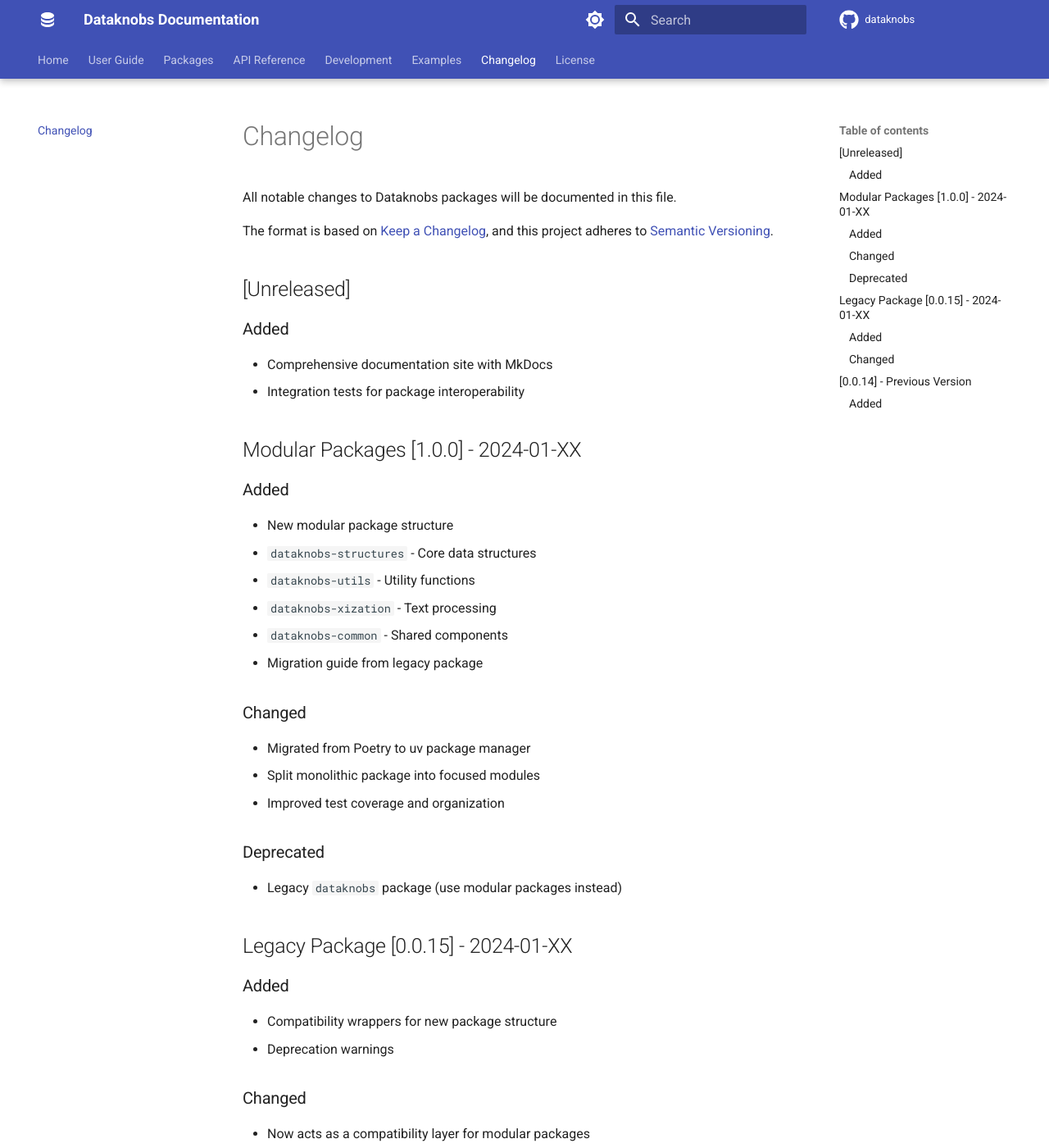
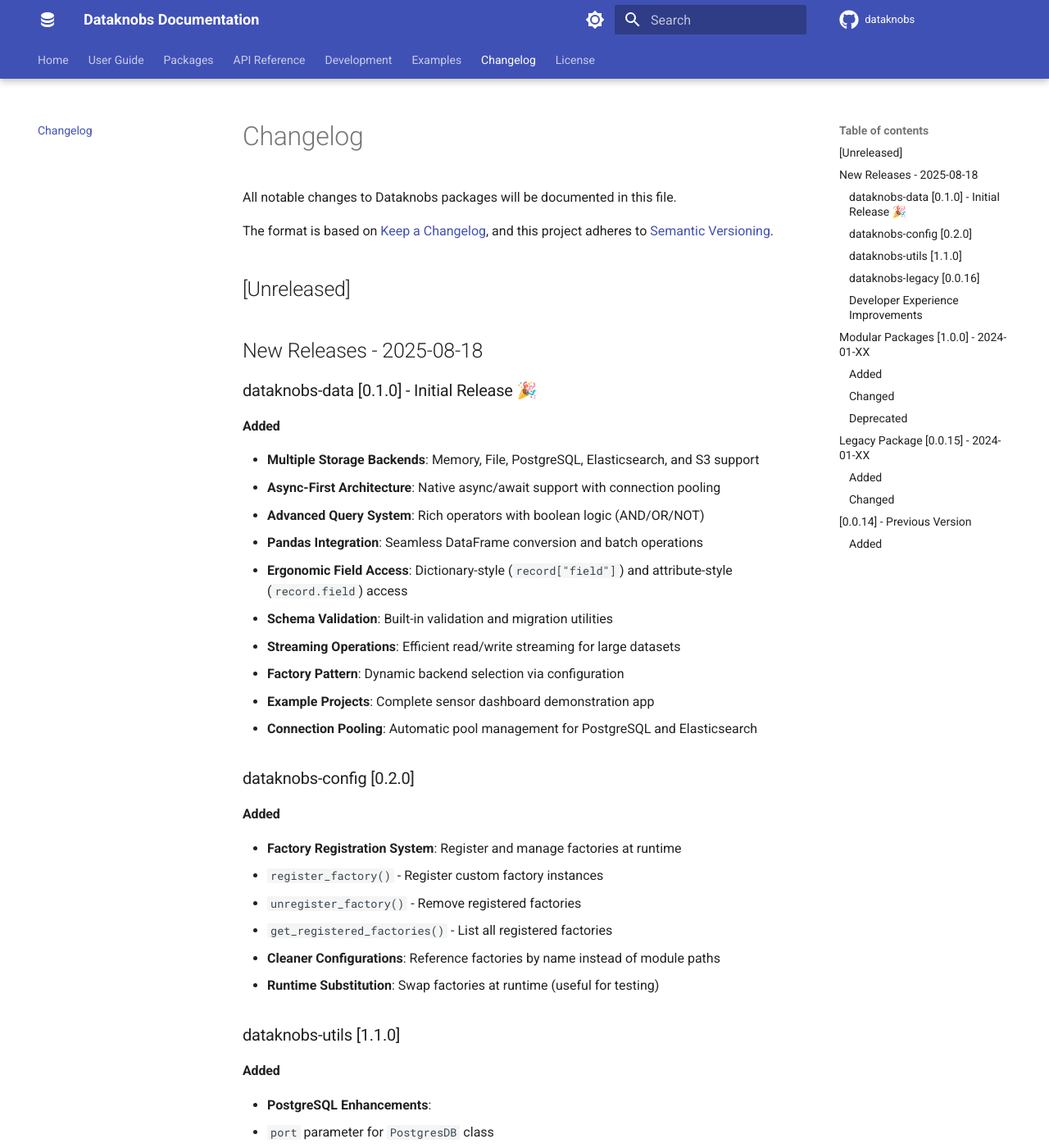
Before and after one commit to KBS-Labs/dataknobs, an MkDocs documentation site: the page built from docs/changelog.md, in a window 1280 px wide and 1400 px high. Shown: the whole window at 82% size. Built offline with MkDocs 1.6.1 and Material for MkDocs 9.7.7, drawn with Linux system fonts in a browser that asks for light colours; comment, search, counter and statistics services are not loaded; the version menu is left out; some of the changed text lies outside the part shown.

Commit message:
bumping versions and adding release notes

```diff
--- a/docs/changelog.md
+++ b/docs/changelog.md
@@ -7,9 +7,63 @@
 
 ## [Unreleased]
 
-### Added
-- Comprehensive documentation site with MkDocs
-- Integration tests for package interoperability
+## New Releases - 2025-08-18
+
+### dataknobs-data [0.1.0] - Initial Release 🎉
+
+#### Added
+- **Multiple Storage Backends**: Memory, File, PostgreSQL, Elasticsearch, and S3 support
+- **Async-First Architecture**: Native async/await support with connection pooling
+- **Advanced Query System**: Rich operators with boolean logic (AND/OR/NOT)
+- **Pandas Integration**: Seamless DataFrame conversion and batch operations
+- **Ergonomic Field Access**: Dictionary-style (`record["field"]`) and attribute-style (`record.field`) access
+- **Schema Validation**: Built-in validation and migration utilities
+- **Streaming Operations**: Efficient read/write streaming for large datasets
+- **Factory Pattern**: Dynamic backend selection via configuration
+- **Example Projects**: Complete sensor dashboard demonstration app
+- **Connection Pooling**: Automatic pool management for PostgreSQL and Elasticsearch
+
+### dataknobs-config [0.2.0]
+
+#### Added
+- **Factory Registration System**: Register and manage factories at runtime
+  - `register_factory()` - Register custom factory instances
+  - `unregister_factory()` - Remove registered factories
+  - `get_registered_factories()` - List all registered factories
+- **Cleaner Configurations**: Reference factories by name instead of module paths
+- **Runtime Substitution**: Swap factories at runtime (useful for testing)
+
+### dataknobs-utils [1.1.0]
+
+#### Added
+- **PostgreSQL Enhancements**:
+  - `port` parameter for `PostgresDB` class
+  - Parameterized query support in `execute()` method
+- **Improved Security**: SQL injection protection via parameter binding
+
+### dataknobs-legacy [0.0.16]
+
+#### Changed
+- Updated imports to use new modular package structure
+- Improved compatibility layer for smooth migration
+
+### Developer Experience Improvements
+
+#### Added
+- **`dk` Developer Tool**: Unified command-line interface for development
+  - `dk test` - Run tests with automatic service orchestration
+  - `dk quality-checks` - Run comprehensive quality checks
+  - `dk docs` - Build and serve documentation
+  - `dk build` - Build distribution packages
+- **Enhanced Testing Infrastructure**:
+  - Automatic Docker service management for integration tests
+  - Parallel test execution support
+  - Improved coverage reporting
+  - Test debugging utilities
+- **Documentation Improvements**:
+  - Comprehensive package documentation
+  - Real-world example projects
+  - Migration guides
 
 ## Modular Packages [1.0.0] - 2024-01-XX
 
```
Also changed, not shown: 3 other files.
